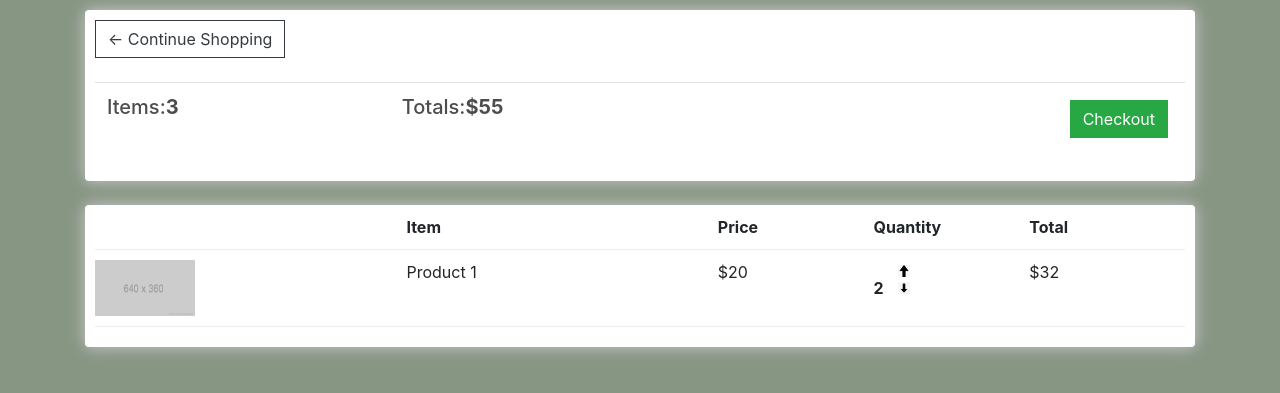
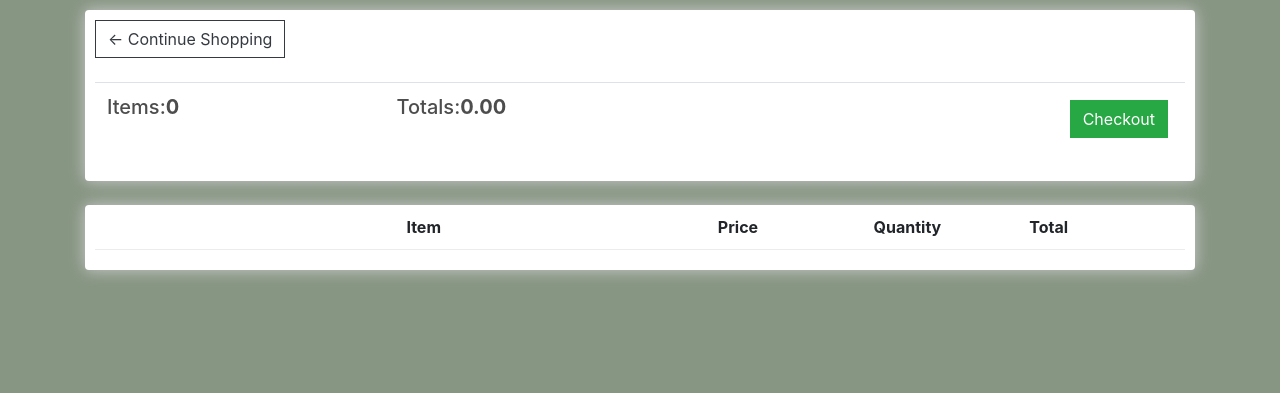
Before and after one commit to Guhanganesan/eComApp, a Django app: page /cart/ in a window 1280 px wide. Shown: the part 57-450 px from the top of the page. Run offline with Django 3.2, Linux system fonts and the light colour scheme; lists and menus that the app fills with data are empty; some libraries are stand-ins or nearby versions.

Commit message:
cart page designing with finding total items

```diff
--- a/E_Com_Web/Templates/store/cart.html
+++ b/E_Com_Web/Templates/store/cart.html
@@ -12,10 +12,10 @@
                 <table class="table">
                     <tr>
                         <th>
-                            <h5>Items:<strong>3</strong></h5>
+                            <h5>Items:<strong>{{order.get_cart_items}}</strong></h5>
                         </th>
                         <th>
-                            <h5>Totals:<strong>$55</strong></h5>
+                            <h5>Totals:<strong>{{order.get_cart_total | floatformat:2}}</strong></h5>
                         </th>
                         <th>
                             <a href="{% url 'checkout' %}" class="btn btn-success"
@@ -33,29 +33,30 @@
                 <div style="flex: 1;"><strong>Quantity</strong></div>
                 <div style="flex: 1;"><strong>Total</strong></div>
             </div>
-
+            {% for item in items %}
             <div class="cart-row">
                 <div style="flex: 2;">
-                    <img src="{% static 'images/placeholder.png' %}" alt="" class="row-image">
+                    <!-- <img src="{% static 'images/placeholder.png' %}" alt="" class="row-image"> -->
+                    <img src="{{item.product.imageUrl}}" alt="" class="row-image">
                 </div>
                 <div style="flex: 2;">
-                    <p>Product 1</p>
+                    <p>{{item.product.name}}</p>
                 </div>
                 <div style="flex: 1;">
-                    <p>$20 </p>
+                    <p>₹ - {{item.product.price | floatformat:2}} </p>
                 </div>
                 <div style="flex: 1;">
-                    <p class="quantity">2</p>
+                    <p class="quantity">{{item.quantity}}</p>
                     <div class="quantity">
                         <img src="{% static 'images/upload.png' %}" alt="" class="chg-quantity">
                         <img src="{% static 'images/download.png' %}" alt="" class="chg-quantity">
                     </div>
                 </div>
                 <div style="flex: 1;">
-                    <p>$32</p>
+                    <p>₹ - {{item.get_total}}</p>
                 </div>
             </div>
-
+            {% endfor %}
         </div>
     </div>
 </div>
--- a/E_Com_Web/Templates/store/store.html
+++ b/E_Com_Web/Templates/store/store.html
@@ -5,7 +5,7 @@
 <div class="row">
     {% for product in products %}
         <div class="col-lg-4">
-            <img class="thumbnail" src="{{product.image.url}}">
+            <img class="thumbnail" src="{{product.imageUrl}}">
             <div class="box-element product">
                 <h6><strong>{{product.name}}</strong></h6>
                 <hr>
--- a/E_Com_Web/myapp/views.py
+++ b/E_Com_Web/myapp/views.py
@@ -9,8 +9,19 @@ def store(request):
     return render(request, 'store/store.html', context)
 
 def cart(request):
+    print(request.user)
+    if request.user.is_authenticated:
+        customer = request.user.customer
+        print(customer)
+        order, created = Order.objects.get_or_create(customer=customer, complete=False)
+        print(order)
+        items = order.orderitem_set.all()
+        print(items)
+    else:
+        items = []
+        order = {'get_cart_total':0, 'get_cart_items':0}
 
-    context = {}
+    context = {'items':items, 'order':order}
     return render(request, 'store/cart.html', context)
 
 def checkout(request):
```
Also changed, not shown: E_Com_Web/myapp/models.py (+26 -0 lines), E_Com_Web/db.sqlite3, README.md.
